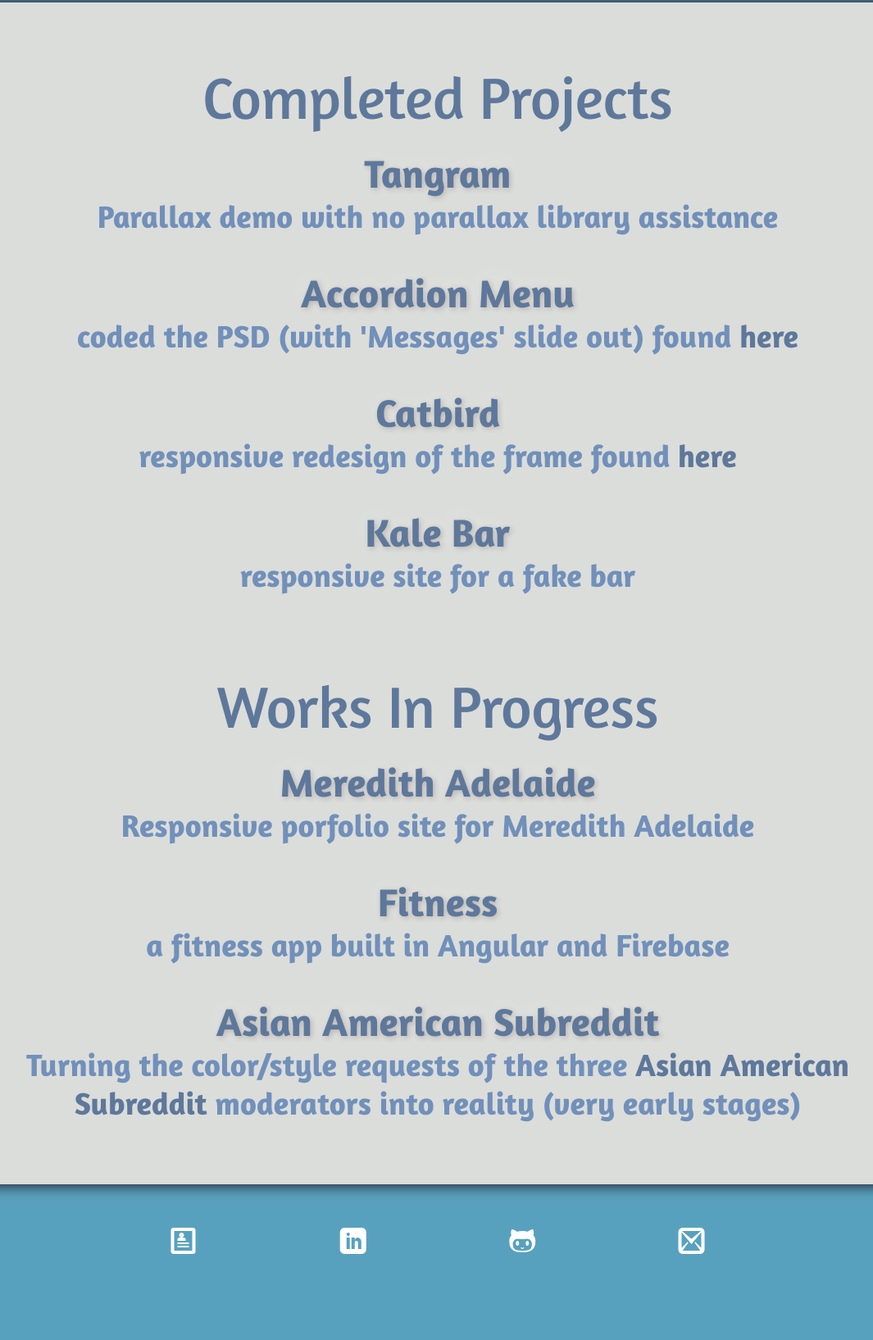
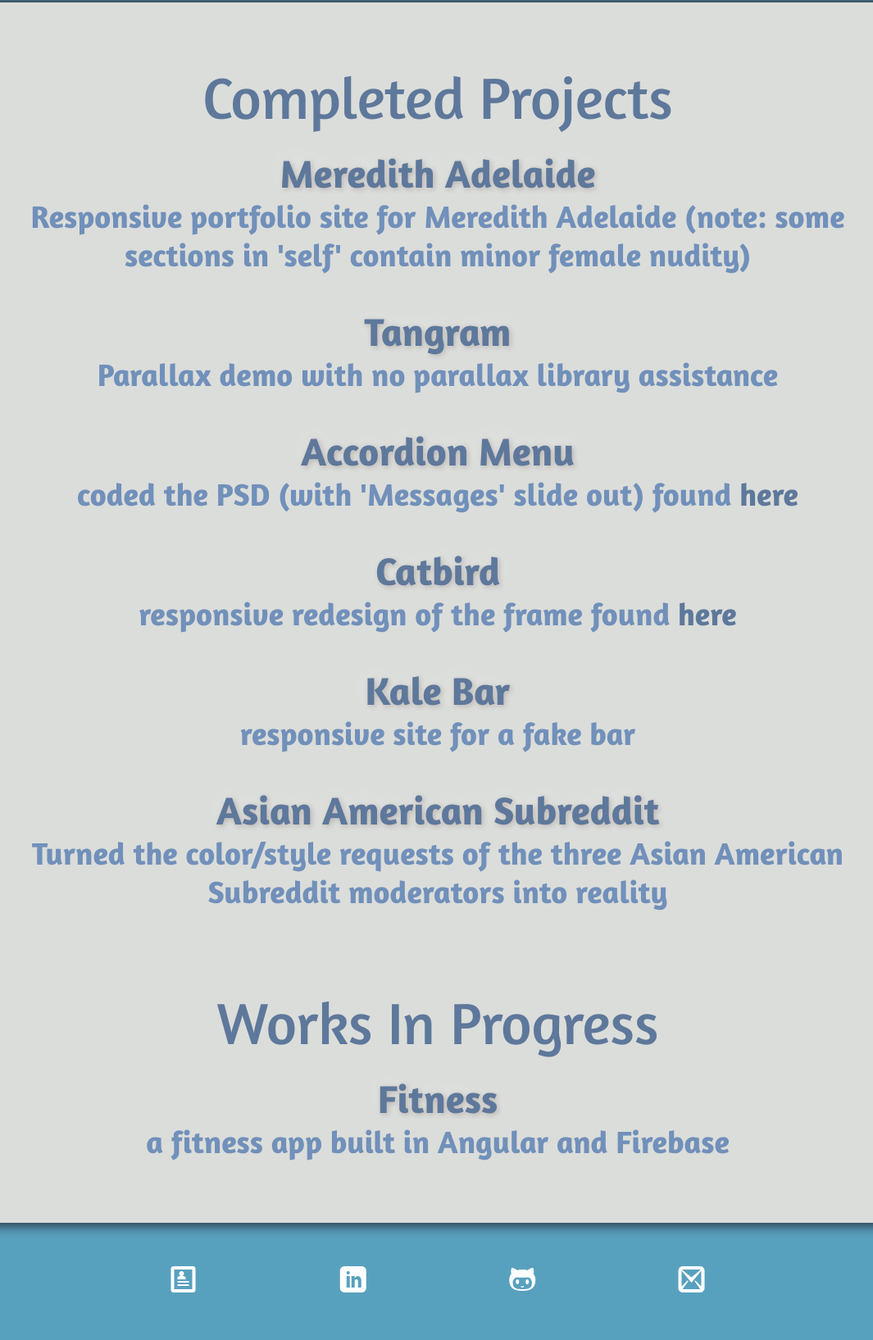
Before and after one commit to kylemeier/mainpage, a plain HTML site: page index.html in a window 1280 px wide. Shown: the part 813-2448 px from the top of the page at 82% size, without its empty margins (106-1171 px from the left). Before the commit the page ends 2401 px from the top, so only its background shows below. Drawn offline with Linux system fonts and the light colour scheme.

Commit message:
moved project to completed

```diff
--- a/index.html
+++ b/index.html
@@ -17,6 +17,8 @@
 		<div class="project-links">
 			<ul>
 				<h1 class="section-heading">Completed Projects</h1>
+				<li><a href="http://meredithadelaide.com" target="_blank">Meredith Adelaide</a>
+				<span class="description">Responsive portfolio site for Meredith Adelaide (note: some sections in 'self' contain minor female nudity)</span></li>
 				<li><a href="http://kylemeier.com/tangram" target="_blank">Tangram</a>
 				<span class="description">Parallax demo with no parallax library assistance</span></li>
 				<li><a href="http://kylemeier.com/accordion-menu" target="_blank">Accordion Menu</a>
@@ -25,13 +27,11 @@
 				<span class="description">responsive redesign of the frame found <a href="http://catbird.com" target="_blank" class="descriptionlink">here</a></span></li>
 				<li><a href="http://kylemeier.com/kalebar" target="_blank">Kale Bar</a>
 				<span class="description">responsive site for a fake bar</span></li>
+				<li><a href="http://www.reddit.com/r/asianamerican/" target="_blank">Asian American Subreddit</a>
+				<span class="description">Turned the color/style requests of the three Asian American Subreddit moderators into reality</span></li>
 				<h1 class="section-heading">Works In Progress</h1>
-				<li><a href="http://dev.kylemeier.com/meredithadelaide" target="_blank">Meredith Adelaide</a>
-				<span class="description">Responsive porfolio site for Meredith Adelaide</span></li>
 				<li><a href="http://dev.kylemeier.com/fitness" target="_blank">Fitness</a>
 				<span class="description">a fitness app built in Angular and Firebase</span></li>
-				<li><a href="http://kylemeier.com/asianamericansubreddit" target="_blank">Asian American Subreddit</a>
-				<span class="description">Turning the color/style requests of the three <a href="http://www.reddit.com/r/asianamerican/" target="_blank" class="descriptionlink">Asian American Subreddit</a> moderators into reality (very early stages)</span></li>
 			</ul>
 		</div>
 		<div class="social">
@@ -44,11 +44,9 @@
 
 				</li>
 				<li>
-
 					<a href="https://github.com/kylemeier" target="_blank"><span id="github"><span class="descriptionbubble">Github</span></span></a>
 				</li>
 				<li>
-
 					<a href="mailto:kyledmeier@gmail.com?Subject=I%20want%20to%20hire%20you."><span id="email"><span class="descriptionbubble">Email</span></span></a>
 				</li>
 			</ul>
```
